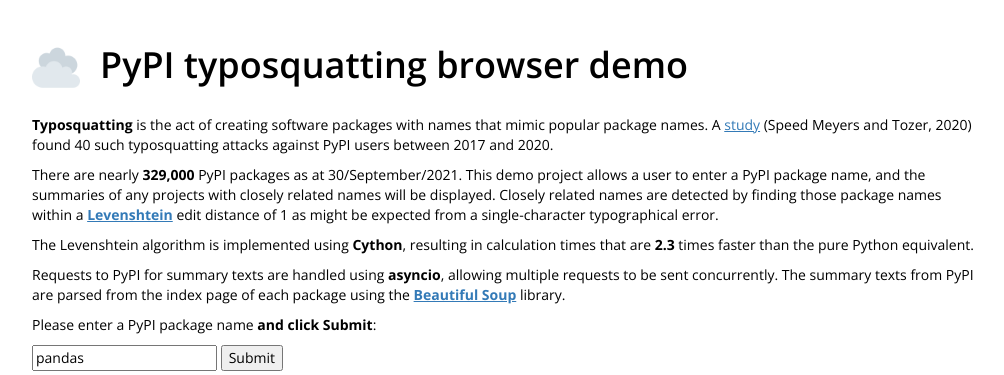
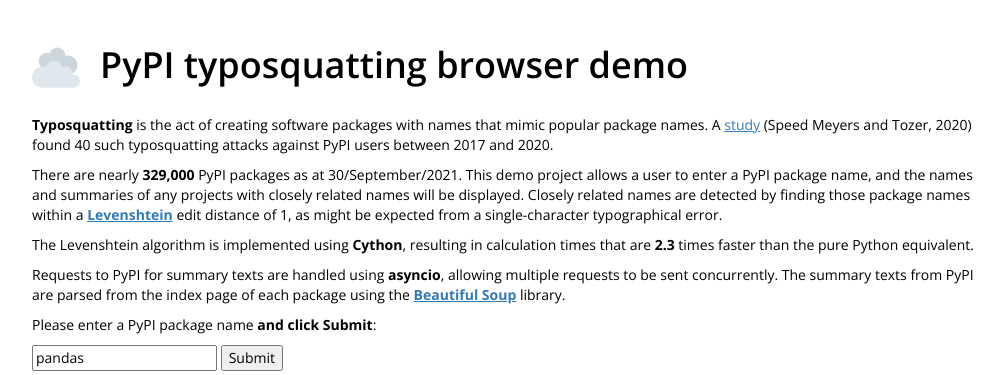
Before and after one commit to juju988/typosquatting, a FastAPI app: page / in a window 1280 px wide. Shown: the top 375 px of the page, without its empty margins (233-1237 px from the left). Run offline with FastAPI, Linux system fonts and the light colour scheme; parts of the project's set-up code (start-up, migrations or seed data) failed here and were passed over; some libraries are stand-ins or nearby versions.

Commit message:
More tweaks to homepage wording

```diff
--- a/templates/home/index.html
+++ b/templates/home/index.html
@@ -10,9 +10,9 @@
     A <a href="https://www.iqt.org/bewear-python-typosquatting-is-about-more-than-typos/">study</a> (Speed Meyers and
         Tozer, 2020) found 40 such typosquatting attacks against PyPI users between 2017 and 2020.</p>
     <p>There are nearly <b>329,000</b> PyPI packages as at 30/September/2021. This demo project allows a user to enter a
-        PyPI package name, and the summaries of any projects with closely related names will be displayed. Closely
+        PyPI package name, and the names and summaries of any projects with closely related names will be displayed. Closely
         related names are detected by finding those package names within a
-        <b><a href="https://en.wikipedia.org/wiki/Levenshtein_distance">Levenshtein</a></b> edit distance of 1 as
+        <b><a href="https://en.wikipedia.org/wiki/Levenshtein_distance">Levenshtein</a></b> edit distance of 1, as
         might be expected from a single-character typographical error.</p>
     <p>The Levenshtein algorithm is implemented using <b>Cython</b>, resulting in calculation times that are <b>2.3</b>
     times faster than the pure Python equivalent.</p>
```
